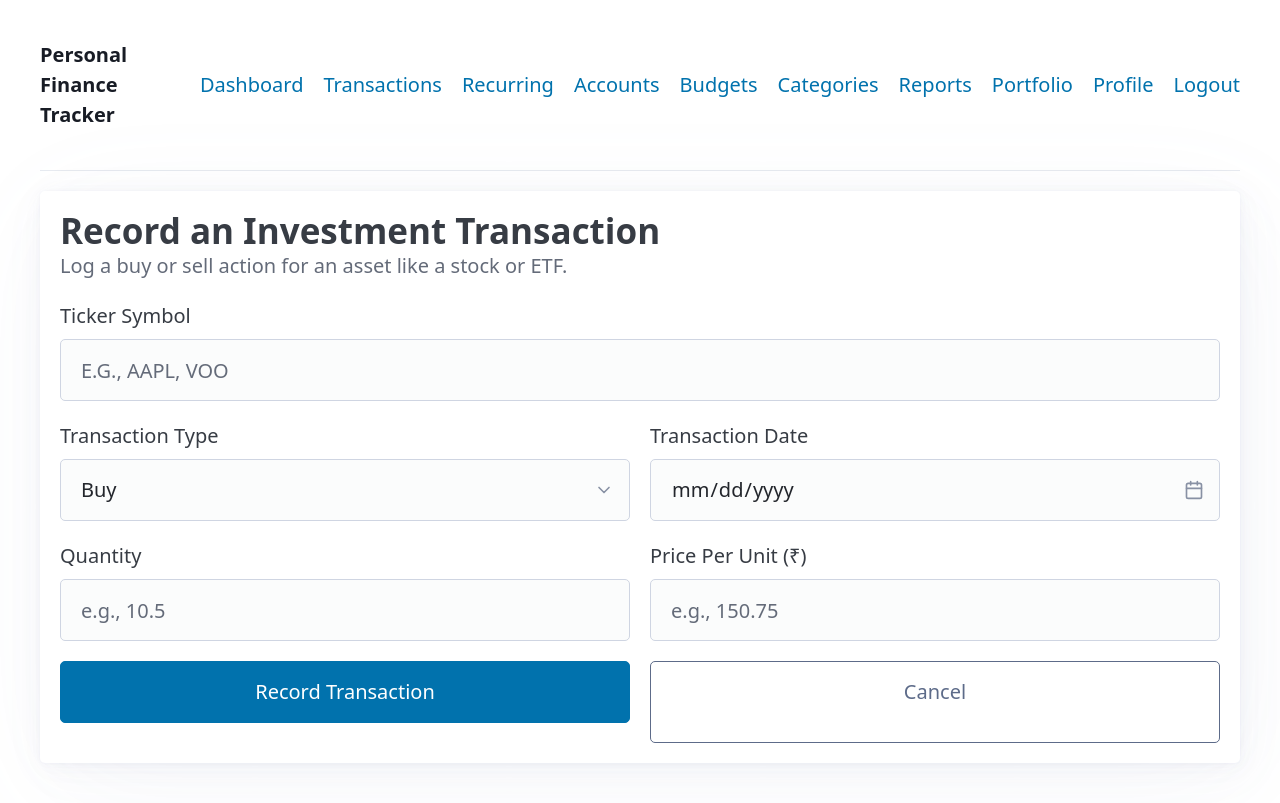
After one commit to PrajwalMadhyastha/personal-finance-webapp, a Flask app: page /portfolio/add in a window 1280 px wide. The commit adds this page. Run offline with Flask 3, Linux system fonts and the light colour scheme; the visitor is signed in with stand-in values (Sample User, id 1); parts of the project's set-up code (start-up, migrations or seed data) failed here and were passed over; some libraries are stand-ins or nearby versions.

Commit message:
feat(app): Implement functionality to add investment transactions

```diff
--- a/finance_tracker/routes.py
+++ b/finance_tracker/routes.py
@@ -12,7 +12,7 @@ import csv
 import io
 from collections import defaultdict
 from datetime import datetime, timedelta, timezone
-from .models import Transaction, User, Category, Account, Budget, Tag, transaction_categories, RecurringTransaction
+from .models import Transaction, User, Category, Account, Budget, Tag, transaction_categories, RecurringTransaction, Asset, InvestmentTransaction
 from sqlalchemy import func, select, or_
 from sqlalchemy.orm import selectinload
 import calendar
@@ -572,9 +572,14 @@ def tag_detail(tag_name):
 @login_required
 def portfolio():
     """Renders the main investment portfolio page."""
-    # For now, we are just rendering the template.
-    # In the future, we will add logic here to fetch and process portfolio data.
-    return render_template('portfolio.html')
+    # Fetch all investment transactions for the current user
+    investments_stmt = select(InvestmentTransaction).filter_by(
+        user_id=current_user.id
+    ).order_by(InvestmentTransaction.transaction_date.desc())
+
+    investment_transactions = db.session.execute(investments_stmt).scalars().all()
+
+    return render_template('portfolio.html', transactions=investment_transactions)
 
 
 # ===================================================================
@@ -895,3 +900,55 @@ def generate_recurring_transactions():
     success_message = f"Successfully generated {transactions_created} transaction(s)."
     current_app.logger.info(success_message)
     return jsonify({'status': 'success', 'message': success_message})
+
+
+@main_bp.route('/portfolio/add', methods=['GET', 'POST'])
+@login_required
+def add_investment():
+    if request.method == 'POST':
+        ticker = request.form.get('ticker_symbol', '').strip().upper()
+        trans_type = request.form.get('transaction_type')
+        quantity_str = request.form.get('quantity')
+        price_str = request.form.get('price_per_unit')
+        date_str = request.form.get('transaction_date')
+
+        # --- Validation (can be enhanced further) ---
+        if not all([ticker, trans_type, quantity_str, price_str, date_str]):
+            flash('All fields are required.', 'error')
+            return redirect(url_for('main.add_investment'))
+
+        # --- "Find or Create" Asset Logic ---
+        # First, try to find an existing asset with the given ticker
+        asset_stmt = select(Asset).where(func.upper(Asset.ticker_symbol) == ticker)
+        asset = db.session.execute(asset_stmt).scalar_one_or_none()
+
+        # If the asset doesn't exist, create a new one
+        if not asset:
+            # For now, we'll use the ticker as the name and default the type
+            asset = Asset(
+                name=ticker, # In a real app, you might fetch this from an API
+                ticker_symbol=ticker,
+                asset_type='Stock' # Default asset type
+            )
+            db.session.add(asset)
+            # We don't commit yet; it will be part of the transaction's commit
+            flash(f'New asset {ticker} added to your database.', 'info')
+
+        # --- Create the InvestmentTransaction ---
+        new_investment_trans = InvestmentTransaction(
+            user_id=current_user.id,
+            asset=asset, # Link to the found or newly created asset
+            transaction_type=trans_type,
+            quantity=decimal.Decimal(quantity_str),
+            price_per_unit=decimal.Decimal(price_str),
+            transaction_date=datetime.strptime(date_str, '%Y-%m-%d')
+        )
+
+        db.session.add(new_investment_trans)
+        db.session.commit()
+
+        flash('Investment transaction recorded successfully!', 'success')
+        return redirect(url_for('main.portfolio'))
+
+    # For a GET request, just show the form
+    return render_template('add_investment.html')
--- /dev/null
+++ b/finance_tracker/templates/add_investment.html
@@ -0,0 +1,46 @@
+{% extends "base.html" %}
+
+{% block title %}Add Investment Transaction{% endblock %}
+
+{% block content %}
+<article>
+    <hgroup>
+        <h2>Record an Investment Transaction</h2>
+        <p>Log a buy or sell action for an asset like a stock or ETF.</p>
+    </hgroup>
+    <form method="POST" action="{{ url_for('main.add_investment') }}">
+        <label for="ticker_symbol">Ticker Symbol</label>
+        <input type="text" id="ticker_symbol" name="ticker_symbol" placeholder="e.g., AAPL, VOO" required style="text-transform:uppercase">
+
+        <div class="grid">
+            <div>
+                <label for="transaction_type">Transaction Type</label>
+                <select id="transaction_type" name="transaction_type" required>
+                    <option value="buy" selected>Buy</option>
+                    <option value="sell">Sell</option>
+                </select>
+            </div>
+            <div>
+                <label for="transaction_date">Transaction Date</label>
+                <input type="date" id="transaction_date" name="transaction_date" required>
+            </div>
+        </div>
+
+        <div class="grid">
+            <div>
+                <label for="quantity">Quantity</label>
+                <input type="number" step="any" id="quantity" name="quantity" placeholder="e.g., 10.5" required>
+            </div>
+            <div>
+                <label for="price_per_unit">Price Per Unit (₹)</label>
+                <input type="number" step="any" id="price_per_unit" name="price_per_unit" placeholder="e.g., 150.75" required>
+            </div>
+        </div>
+
+        <div class="grid">
+            <button type="submit">Record Transaction</button>
+            <a href="{{ url_for('main.portfolio') }}" role="button" class="secondary outline">Cancel</a>
+        </div>
+    </form>
+</article>
+{% endblock %}
```
Also changed, not shown: finance_tracker/templates/portfolio.html (+36 -6 lines).
